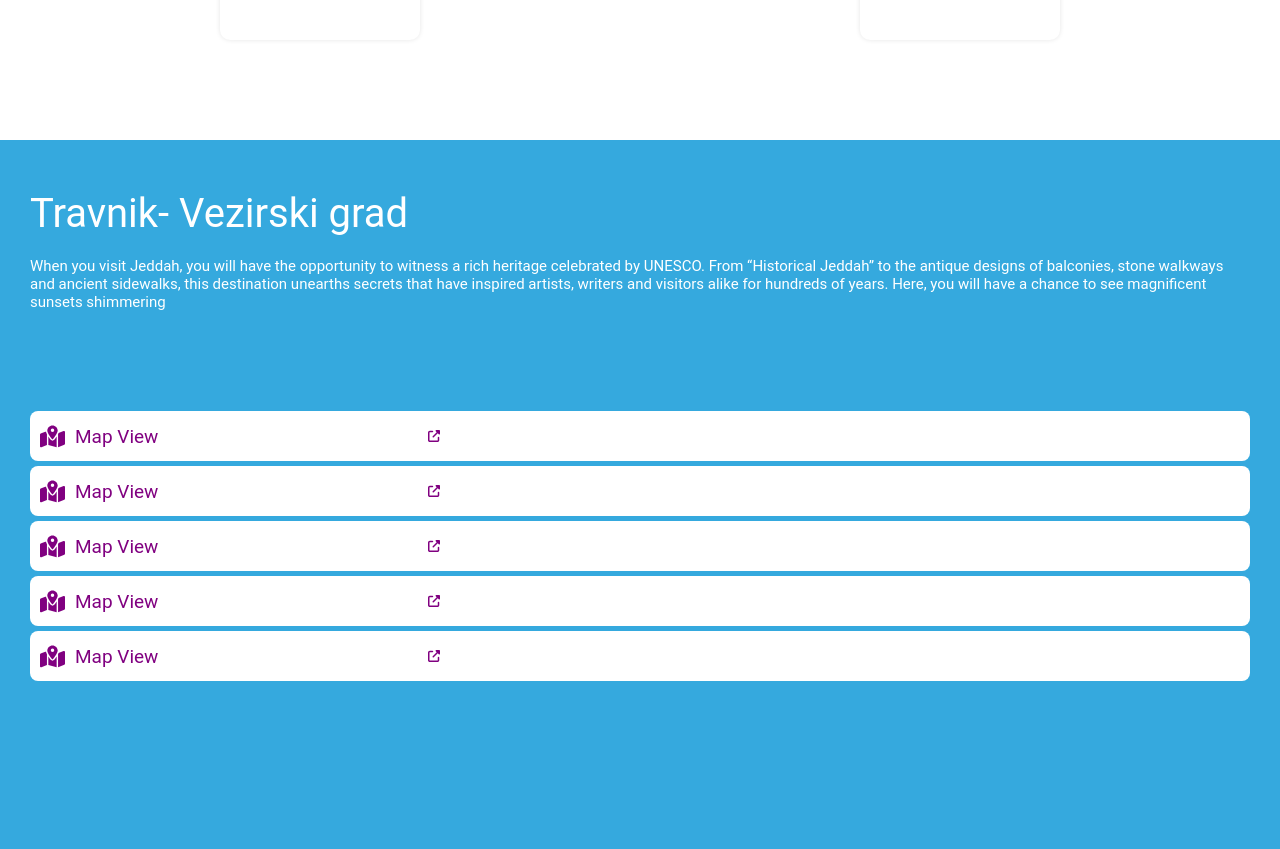
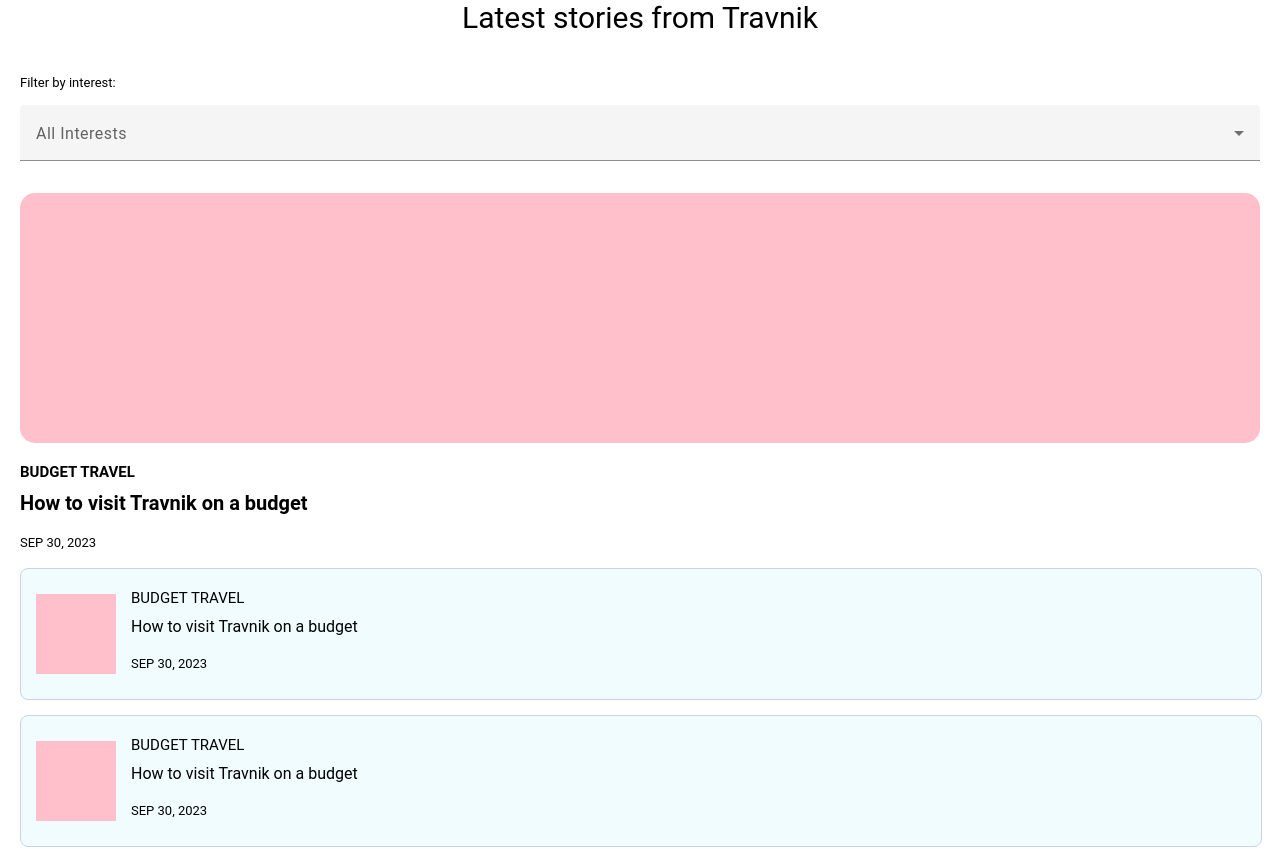
Before and after one commit to jasarevicedis/GoTravnik, an Angular app: page / in a window 1280 px wide. Shown: the part 1360-2209 px from the top of the page. Built offline with nearby package versions, Linux system fonts and the light colour scheme.

Commit message:
homepage style updates

```diff
--- /dev/null
+++ b/src/app/public/components/big-blog-shortcut/big-blog-shortcut.component.html
@@ -0,0 +1,6 @@
+<div class="blog-image-container"></div>
+<div class="blog-data">
+    <p class="blog-category">BUDGET TRAVEL</p>
+    <p class="blog-title">How to visit Travnik on a budget</p>
+    <p class="blog-date">SEP 30, 2023</p>
+</div>
--- /dev/null
+++ b/src/app/public/components/big-blog-shortcut/big-blog-shortcut.component.scss
@@ -0,0 +1,51 @@
+/*
+<div class="blog-image-container"></div>
+<div class="blog-data">
+    <p class="blog-category">BUDGET TRAVEL</p>
+    <p class="blog-title">How to visit Travnik on a budget</p>
+    <p class="blog-date">SEP 30, 2023</p>
+</div>
+*/
+:host {
+    margin-left: 20px;
+    width: 100%;
+    margin-bottom: 15px;
+    //background-color: rgb(241, 252, 255);
+    height: 360px;
+    //border-radius: 8px;
+    //border: 1px solid rgb(199, 211, 238);
+    display: flex;
+    flex-direction: column;
+    align-items: center;
+    .blog-image-container {
+        width: 100%;
+        height: 250px;
+        display: flex;
+        background-color: pink;
+        border-radius: 15px;
+        margin-left: 15px;
+        margin-right: 15px;
+    }
+    .blog-data {
+        display: flex;
+        flex-direction: column;
+        height: 110px;
+        width: 100%;
+        .blog-category {
+            margin-top: 20px;
+            font-size: 15px;
+            font-weight: bolder;
+        }
+        .blog-title {
+            font-size: 20px;
+            font-weight: bold;
+            margin-top: 10px;
+
+        }
+        .blog-date {
+            margin-top: 20px;
+            font-size: 13px;
+        }
+    }
+
+}
--- /dev/null
+++ b/src/app/public/components/blog-shortcut/blog-shortcut.component.html
@@ -0,0 +1,6 @@
+<div class="blog-image-container"></div>
+<div class="blog-data">
+    <p class="blog-category">BUDGET TRAVEL</p>
+    <p class="blog-title">How to visit Travnik on a budget</p>
+    <p class="blog-date">SEP 30, 2023</p>
+</div>
--- /dev/null
+++ b/src/app/public/components/blog-shortcut/blog-shortcut.component.scss
@@ -0,0 +1,46 @@
+/*
+<div class="blog-image-container"></div>
+<div class="blog-data">
+    <p class="blog-category">BUDGET TRAVEL</p>
+    <p class="blog-title">How to visit Travnik on a budget</p>
+    <p class="blog-date">SEP 30, 2023</p>
+</div>
+*/
+:host {
+    margin-left: 20px;
+    width: 100%;
+    margin-bottom: 15px;
+    background-color: rgb(241, 252, 255);
+    height: 130px;
+    border-radius: 8px;
+    border: 1px solid rgb(199, 211, 238);
+    display: flex;
+    align-items: center;
+    .blog-image-container {
+        width: 80px;
+        height: 80px;
+        display: flex;
+        background-color: pink;
+        margin-left: 15px;
+        margin-right: 15px;
+    }
+    .blog-data {
+        display: flex;
+        flex-direction: column;
+        height: 100%;
+        .blog-category {
+            margin-top: 20px;
+            font-size: 15px;
+        }
+        .blog-title {
+
+            margin-top: 10px;
+
+        }
+        .blog-date {
+            margin-top: 20px;
+            font-size: 13px;
+        }
+    }
+
+}
--- a/src/app/public/pages/homepage/homepage.component.html
+++ b/src/app/public/pages/homepage/homepage.component.html
@@ -34,43 +34,37 @@
         <app-homepage-shortcut [text]="'WiFi'"></app-homepage-shortcut>
         <app-homepage-shortcut [text]="'Where to eat?'"></app-homepage-shortcut>
         <app-homepage-shortcut [text]="''"></app-homepage-shortcut>
-        <app-homepage-shortcut [text]="''"></app-homepage-shortcut>
-        <app-homepage-shortcut [text]="''"></app-homepage-shortcut>
+
     </div>
 </div>
-<div class="about-section">
-    <p class="about-title">Travnik- Vezirski grad</p>
-    <p class="about-desc">
-        When you visit Jeddah, you will have the opportunity to witness a rich heritage celebrated by UNESCO. From “Historical Jeddah” to the antique designs of balconies, stone walkways and ancient sidewalks, this destination unearths secrets that have inspired artists, writers and visitors alike for hundreds of years. Here, you will have a chance to see magnificent sunsets shimmering
-    </p>
-    <div class="about-items">
-        <div class="about-link">
-            <svg xmlns="http://www.w3.org/2000/svg" height="1em" viewBox="0 0 576 512"><!--! Font Awesome Free 6.4.2 by @fontawesome - https://fontawesome.com License - https://fontawesome.com/license (Commercial License) Copyright 2023 Fonticons, Inc. --><path d="M408 120c0 54.6-73.1 151.9-105.2 192c-7.7 9.6-22 9.6-29.6 0C241.1 271.9 168 174.6 168 120C168 53.7 221.7 0 288 0s120 53.7 120 120zm8 80.4c3.5-6.9 6.7-13.8 9.6-20.6c.5-1.2 1-2.5 1.5-3.7l116-46.4C558.9 123.4 576 135 576 152V422.8c0 9.8-6 18.6-15.1 22.3L416 503V200.4zM137.6 138.3c2.4 14.1 7.2 28.3 12.8 41.5c2.9 6.8 6.1 13.7 9.6 20.6V451.8L32.9 502.7C17.1 509 0 497.4 0 480.4V209.6c0-9.8 6-18.6 15.1-22.3l122.6-49zM327.8 332c13.9-17.4 35.7-45.7 56.2-77V504.3L192 449.4V255c20.5 31.3 42.3 59.6 56.2 77c20.5 25.6 59.1 25.6 79.6 0zM288 152a40 40 0 1 0 0-80 40 40 0 1 0 0 80z"/></svg>
-            <p>Map View</p>
-            <svg xmlns="http://www.w3.org/2000/svg" height="1em" viewBox="0 0 512 512"><!--! Font Awesome Free 6.4.2 by @fontawesome - https://fontawesome.com License - https://fontawesome.com/license (Commercial License) Copyright 2023 Fonticons, Inc. --><path d="M352 0c-12.9 0-24.6 7.8-29.6 19.8s-2.2 25.7 6.9 34.9L370.7 96 201.4 265.4c-12.5 12.5-12.5 32.8 0 45.3s32.8 12.5 45.3 0L416 141.3l41.4 41.4c9.2 9.2 22.9 11.9 34.9 6.9s19.8-16.6 19.8-29.6V32c0-17.7-14.3-32-32-32H352zM80 32C35.8 32 0 67.8 0 112V432c0 44.2 35.8 80 80 80H400c44.2 0 80-35.8 80-80V320c0-17.7-14.3-32-32-32s-32 14.3-32 32V432c0 8.8-7.2 16-16 16H80c-8.8 0-16-7.2-16-16V112c0-8.8 7.2-16 16-16H192c17.7 0 32-14.3 32-32s-14.3-32-32-32H80z"/></svg>
+
+
+
+<div class="blog-section">
+    <p class="section-title">Latest stories from Travnik</p>
+    <div class="filter-blog">
+        <p>Filter by interest: </p>
+        <mat-form-field>
+            <mat-label>All Interests</mat-label>
+            <mat-select>
+                <mat-option>Sport</mat-option>
+            </mat-select>
+        </mat-form-field>
+    </div>
+        <div class="blog-container">
+            <app-big-blog-shortcut></app-big-blog-shortcut>
+            <app-blog-shortcut></app-blog-shortcut>
+            <app-blog-shortcut></app-blog-shortcut>
+            <app-blog-shortcut></app-blog-shortcut>
+            <app-blog-shortcut></app-blog-shortcut>
+
         </div>
-        <div class="about-link">
-            <svg xmlns="http://www.w3.org/2000/svg" height="1em" viewBox="0 0 576 512"><!--! Font Awesome Free 6.4.2 by @fontawesome - https://fontawesome.com License - https://fontawesome.com/license (Commercial License) Copyright 2023 Fonticons, Inc. --><path d="M408 120c0 54.6-73.1 151.9-105.2 192c-7.7 9.6-22 9.6-29.6 0C241.1 271.9 168 174.6 168 120C168 53.7 221.7 0 288 0s120 53.7 120 120zm8 80.4c3.5-6.9 6.7-13.8 9.6-20.6c.5-1.2 1-2.5 1.5-3.7l116-46.4C558.9 123.4 576 135 576 152V422.8c0 9.8-6 18.6-15.1 22.3L416 503V200.4zM137.6 138.3c2.4 14.1 7.2 28.3 12.8 41.5c2.9 6.8 6.1 13.7 9.6 20.6V451.8L32.9 502.7C17.1 509 0 497.4 0 480.4V209.6c0-9.8 6-18.6 15.1-22.3l122.6-49zM327.8 332c13.9-17.4 35.7-45.7 56.2-77V504.3L192 449.4V255c20.5 31.3 42.3 59.6 56.2 77c20.5 25.6 59.1 25.6 79.6 0zM288 152a40 40 0 1 0 0-80 40 40 0 1 0 0 80z"/></svg>
-            <p>Map View</p>
-            <svg xmlns="http://www.w3.org/2000/svg" height="1em" viewBox="0 0 512 512"><!--! Font Awesome Free 6.4.2 by @fontawesome - https://fontawesome.com License - https://fontawesome.com/license (Commercial License) Copyright 2023 Fonticons, Inc. --><path d="M352 0c-12.9 0-24.6 7.8-29.6 19.8s-2.2 25.7 6.9 34.9L370.7 96 201.4 265.4c-12.5 12.5-12.5 32.8 0 45.3s32.8 12.5 45.3 0L416 141.3l41.4 41.4c9.2 9.2 22.9 11.9 34.9 6.9s19.8-16.6 19.8-29.6V32c0-17.7-14.3-32-32-32H352zM80 32C35.8 32 0 67.8 0 112V432c0 44.2 35.8 80 80 80H400c44.2 0 80-35.8 80-80V320c0-17.7-14.3-32-32-32s-32 14.3-32 32V432c0 8.8-7.2 16-16 16H80c-8.8 0-16-7.2-16-16V112c0-8.8 7.2-16 16-16H192c17.7 0 32-14.3 32-32s-14.3-32-32-32H80z"/></svg>
-        </div>
-        <div class="about-link">
-            <svg xmlns="http://www.w3.org/2000/svg" height="1em" viewBox="0 0 576 512"><!--! Font Awesome Free 6.4.2 by @fontawesome - https://fontawesome.com License - https://fontawesome.com/license (Commercial License) Copyright 2023 Fonticons, Inc. --><path d="M408 120c0 54.6-73.1 151.9-105.2 192c-7.7 9.6-22 9.6-29.6 0C241.1 271.9 168 174.6 168 120C168 53.7 221.7 0 288 0s120 53.7 120 120zm8 80.4c3.5-6.9 6.7-13.8 9.6-20.6c.5-1.2 1-2.5 1.5-3.7l116-46.4C558.9 123.4 576 135 576 152V422.8c0 9.8-6 18.6-15.1 22.3L416 503V200.4zM137.6 138.3c2.4 14.1 7.2 28.3 12.8 41.5c2.9 6.8 6.1 13.7 9.6 20.6V451.8L32.9 502.7C17.1 509 0 497.4 0 480.4V209.6c0-9.8 6-18.6 15.1-22.3l122.6-49zM327.8 332c13.9-17.4 35.7-45.7 56.2-77V504.3L192 449.4V255c20.5 31.3 42.3 59.6 56.2 77c20.5 25.6 59.1 25.6 79.6 0zM288 152a40 40 0 1 0 0-80 40 40 0 1 0 0 80z"/></svg>
-            <p>Map View</p>
-            <svg xmlns="http://www.w3.org/2000/svg" height="1em" viewBox="0 0 512 512"><!--! Font Awesome Free 6.4.2 by @fontawesome - https://fontawesome.com License - https://fontawesome.com/license (Commercial License) Copyright 2023 Fonticons, Inc. --><path d="M352 0c-12.9 0-24.6 7.8-29.6 19.8s-2.2 25.7 6.9 34.9L370.7 96 201.4 265.4c-12.5 12.5-12.5 32.8 0 45.3s32.8 12.5 45.3 0L416 141.3l41.4 41.4c9.2 9.2 22.9 11.9 34.9 6.9s19.8-16.6 19.8-29.6V32c0-17.7-14.3-32-32-32H352zM80 32C35.8 32 0 67.8 0 112V432c0 44.2 35.8 80 80 80H400c44.2 0 80-35.8 80-80V320c0-17.7-14.3-32-32-32s-32 14.3-32 32V432c0 8.8-7.2 16-16 16H80c-8.8 0-16-7.2-16-16V112c0-8.8 7.2-16 16-16H192c17.7 0 32-14.3 32-32s-14.3-32-32-32H80z"/></svg>
-        </div>
-        <div class="about-link">
-            <svg xmlns="http://www.w3.org/2000/svg" height="1em" viewBox="0 0 576 512"><!--! Font Awesome Free 6.4.2 by @fontawesome - https://fontawesome.com License - https://fontawesome.com/license (Commercial License) Copyright 2023 Fonticons, Inc. --><path d="M408 120c0 54.6-73.1 151.9-105.2 192c-7.7 9.6-22 9.6-29.6 0C241.1 271.9 168 174.6 168 120C168 53.7 221.7 0 288 0s120 53.7 120 120zm8 80.4c3.5-6.9 6.7-13.8 9.6-20.6c.5-1.2 1-2.5 1.5-3.7l116-46.4C558.9 123.4 576 135 576 152V422.8c0 9.8-6 18.6-15.1 22.3L416 503V200.4zM137.6 138.3c2.4 14.1 7.2 28.3 12.8 41.5c2.9 6.8 6.1 13.7 9.6 20.6V451.8L32.9 502.7C17.1 509 0 497.4 0 480.4V209.6c0-9.8 6-18.6 15.1-22.3l122.6-49zM327.8 332c13.9-17.4 35.7-45.7 56.2-77V504.3L192 449.4V255c20.5 31.3 42.3 59.6 56.2 77c20.5 25.6 59.1 25.6 79.6 0zM288 152a40 40 0 1 0 0-80 40 40 0 1 0 0 80z"/></svg>
-            <p>Map View</p>
-            <svg xmlns="http://www.w3.org/2000/svg" height="1em" viewBox="0 0 512 512"><!--! Font Awesome Free 6.4.2 by @fontawesome - https://fontawesome.com License - https://fontawesome.com/license (Commercial License) Copyright 2023 Fonticons, Inc. --><path d="M352 0c-12.9 0-24.6 7.8-29.6 19.8s-2.2 25.7 6.9 34.9L370.7 96 201.4 265.4c-12.5 12.5-12.5 32.8 0 45.3s32.8 12.5 45.3 0L416 141.3l41.4 41.4c9.2 9.2 22.9 11.9 34.9 6.9s19.8-16.6 19.8-29.6V32c0-17.7-14.3-32-32-32H352zM80 32C35.8 32 0 67.8 0 112V432c0 44.2 35.8 80 80 80H400c44.2 0 80-35.8 80-80V320c0-17.7-14.3-32-32-32s-32 14.3-32 32V432c0 8.8-7.2 16-16 16H80c-8.8 0-16-7.2-16-16V112c0-8.8 7.2-16 16-16H192c17.7 0 32-14.3 32-32s-14.3-32-32-32H80z"/></svg>
-        </div>
-        <div class="about-link">
-            <svg xmlns="http://www.w3.org/2000/svg" height="1em" viewBox="0 0 576 512"><!--! Font Awesome Free 6.4.2 by @fontawesome - https://fontawesome.com License - https://fontawesome.com/license (Commercial License) Copyright 2023 Fonticons, Inc. --><path d="M408 120c0 54.6-73.1 151.9-105.2 192c-7.7 9.6-22 9.6-29.6 0C241.1 271.9 168 174.6 168 120C168 53.7 221.7 0 288 0s120 53.7 120 120zm8 80.4c3.5-6.9 6.7-13.8 9.6-20.6c.5-1.2 1-2.5 1.5-3.7l116-46.4C558.9 123.4 576 135 576 152V422.8c0 9.8-6 18.6-15.1 22.3L416 503V200.4zM137.6 138.3c2.4 14.1 7.2 28.3 12.8 41.5c2.9 6.8 6.1 13.7 9.6 20.6V451.8L32.9 502.7C17.1 509 0 497.4 0 480.4V209.6c0-9.8 6-18.6 15.1-22.3l122.6-49zM327.8 332c13.9-17.4 35.7-45.7 56.2-77V504.3L192 449.4V255c20.5 31.3 42.3 59.6 56.2 77c20.5 25.6 59.1 25.6 79.6 0zM288 152a40 40 0 1 0 0-80 40 40 0 1 0 0 80z"/></svg>
-            <p>Map View</p>
-            <svg xmlns="http://www.w3.org/2000/svg" height="1em" viewBox="0 0 512 512"><!--! Font Awesome Free 6.4.2 by @fontawesome - https://fontawesome.com License - https://fontawesome.com/license (Commercial License) Copyright 2023 Fonticons, Inc. --><path d="M352 0c-12.9 0-24.6 7.8-29.6 19.8s-2.2 25.7 6.9 34.9L370.7 96 201.4 265.4c-12.5 12.5-12.5 32.8 0 45.3s32.8 12.5 45.3 0L416 141.3l41.4 41.4c9.2 9.2 22.9 11.9 34.9 6.9s19.8-16.6 19.8-29.6V32c0-17.7-14.3-32-32-32H352zM80 32C35.8 32 0 67.8 0 112V432c0 44.2 35.8 80 80 80H400c44.2 0 80-35.8 80-80V320c0-17.7-14.3-32-32-32s-32 14.3-32 32V432c0 8.8-7.2 16-16 16H80c-8.8 0-16-7.2-16-16V112c0-8.8 7.2-16 16-16H192c17.7 0 32-14.3 32-32s-14.3-32-32-32H80z"/></svg>
-        </div>
-    </div>
+        <button class="more-blogs">Read more articles</button>
+
 </div>
+
+
+
 <div class="events-section">
     <p class="events-title">UPCOMING EVENTS</p>
     <div class="time-nav">
@@ -124,6 +118,39 @@
 
     </div>
 </div>
+<div class="about-section">
+    <p class="about-title">Travnik- Vezirski grad</p>
+    <p class="about-desc">
+        When you visit Jeddah, you will have the opportunity to witness a rich heritage celebrated by UNESCO. From “Historical Jeddah” to the antique designs of balconies, stone walkways and ancient sidewalks, this destination unearths secrets that have inspired artists, writers and visitors alike for hundreds of years. Here, you will have a chance to see magnificent sunsets shimmering
+    </p>
+    <div class="about-items">
+        <div class="about-link">
+            <svg xmlns="http://www.w3.org/2000/svg" height="1em" viewBox="0 0 576 512"><!--! Font Awesome Free 6.4.2 by @fontawesome - https://fontawesome.com License - https://fontawesome.com/license (Commercial License) Copyright 2023 Fonticons, Inc. --><path d="M408 120c0 54.6-73.1 151.9-105.2 192c-7.7 9.6-22 9.6-29.6 0C241.1 271.9 168 174.6 168 120C168 53.7 221.7 0 288 0s120 53.7 120 120zm8 80.4c3.5-6.9 6.7-13.8 9.6-20.6c.5-1.2 1-2.5 1.5-3.7l116-46.4C558.9 123.4 576 135 576 152V422.8c0 9.8-6 18.6-15.1 22.3L416 503V200.4zM137.6 138.3c2.4 14.1 7.2 28.3 12.8 41.5c2.9 6.8 6.1 13.7 9.6 20.6V451.8L32.9 502.7C17.1 509 0 497.4 0 480.4V209.6c0-9.8 6-18.6 15.1-22.3l122.6-49zM327.8 332c13.9-17.4 35.7-45.7 56.2-77V504.3L192 449.4V255c20.5 31.3 42.3 59.6 56.2 77c20.5 25.6 59.1 25.6 79.6 0zM288 152a40 40 0 1 0 0-80 40 40 0 1 0 0 80z"/></svg>
+            <p>Map View</p>
+            <svg xmlns="http://www.w3.org/2000/svg" height="1em" viewBox="0 0 512 512"><!--! Font Awesome Free 6.4.2 by @fontawesome - https://fontawesome.com License - https://fontawesome.com/license (Commercial License) Copyright 2023 Fonticons, Inc. --><path d="M352 0c-12.9 0-24.6 7.8-29.6 19.8s-2.2 25.7 6.9 34.9L370.7 96 201.4 265.4c-12.5 12.5-12.5 32.8 0 45.3s32.8 12.5 45.3 0L416 141.3l41.4 41.4c9.2 9.2 22.9 11.9 34.9 6.9s19.8-16.6 19.8-29.6V32c0-17.7-14.3-32-32-32H352zM80 32C35.8 32 0 67.8 0 112V432c0 44.2 35.8 80 80 80H400c44.2 0 80-35.8 80-80V320c0-17.7-14.3-32-32-32s-32 14.3-32 32V432c0 8.8-7.2 16-16 16H80c-8.8 0-16-7.2-16-16V112c0-8.8 7.2-16 16-16H192c17.7 0 32-14.3 32-32s-14.3-32-32-32H80z"/></svg>
+        </div>
+        <div class="about-link">
+            <svg xmlns="http://www.w3.org/2000/svg" height="1em" viewBox="0 0 576 512"><!--! Font Awesome Free 6.4.2 by @fontawesome - https://fontawesome.com License - https://fontawesome.com/license (Commercial License) Copyright 2023 Fonticons, Inc. --><path d="M408 120c0 54.6-73.1 151.9-105.2 192c-7.7 9.6-22 9.6-29.6 0C241.1 271.9 168 174.6 168 120C168 53.7 221.7 0 288 0s120 53.7 120 120zm8 80.4c3.5-6.9 6.7-13.8 9.6-20.6c.5-1.2 1-2.5 1.5-3.7l116-46.4C558.9 123.4 576 135 576 152V422.8c0 9.8-6 18.6-15.1 22.3L416 503V200.4zM137.6 138.3c2.4 14.1 7.2 28.3 12.8 41.5c2.9 6.8 6.1 13.7 9.6 20.6V451.8L32.9 502.7C17.1 509 0 497.4 0 480.4V209.6c0-9.8 6-18.6 15.1-22.3l122.6-49zM327.8 332c13.9-17.4 35.7-45.7 56.2-77V504.3L192 449.4V255c20.5 31.3 42.3 59.6 56.2 77c20.5 25.6 59.1 25.6 79.6 0zM288 152a40 40 0 1 0 0-80 40 40 0 1 0 0 80z"/></svg>
+            <p>Map View</p>
+            <svg xmlns="http://www.w3.org/2000/svg" height="1em" viewBox="0 0 512 512"><!--! Font Awesome Free 6.4.2 by @fontawesome - https://fontawesome.com License - https://fontawesome.com/license (Commercial License) Copyright 2023 Fonticons, Inc. --><path d="M352 0c-12.9 0-24.6 7.8-29.6 19.8s-2.2 25.7 6.9 34.9L370.7 96 201.4 265.4c-12.5 12.5-12.5 32.8 0 45.3s32.8 12.5 45.3 0L416 141.3l41.4 41.4c9.2 9.2 22.9 11.9 34.9 6.9s19.8-16.6 19.8-29.6V32c0-17.7-14.3-32-32-32H352zM80 32C35.8 32 0 67.8 0 112V432c0 44.2 35.8 80 80 80H400c44.2 0 80-35.8 80-80V320c0-17.7-14.3-32-32-32s-32 14.3-32 32V432c0 8.8-7.2 16-16 16H80c-8.8 0-16-7.2-16-16V112c0-8.8 7.2-16 16-16H192c17.7 0 32-14.3 32-32s-14.3-32-32-32H80z"/></svg>
+        </div>
+        <div class="about-link">
+            <svg xmlns="http://www.w3.org/2000/svg" height="1em" viewBox="0 0 576 512"><!--! Font Awesome Free 6.4.2 by @fontawesome - https://fontawesome.com License - https://fontawesome.com/license (Commercial License) Copyright 2023 Fonticons, Inc. --><path d="M408 120c0 54.6-73.1 151.9-105.2 192c-7.7 9.6-22 9.6-29.6 0C241.1 271.9 168 174.6 168 120C168 53.7 221.7 0 288 0s120 53.7 120 120zm8 80.4c3.5-6.9 6.7-13.8 9.6-20.6c.5-1.2 1-2.5 1.5-3.7l116-46.4C558.9 123.4 576 135 576 152V422.8c0 9.8-6 18.6-15.1 22.3L416 503V200.4zM137.6 138.3c2.4 14.1 7.2 28.3 12.8 41.5c2.9 6.8 6.1 13.7 9.6 20.6V451.8L32.9 502.7C17.1 509 0 497.4 0 480.4V209.6c0-9.8 6-18.6 15.1-22.3l122.6-49zM327.8 332c13.9-17.4 35.7-45.7 56.2-77V504.3L192 449.4V255c20.5 31.3 42.3 59.6 56.2 77c20.5 25.6 59.1 25.6 79.6 0zM288 152a40 40 0 1 0 0-80 40 40 0 1 0 0 80z"/></svg>
+            <p>Map View</p>
+            <svg xmlns="http://www.w3.org/2000/svg" height="1em" viewBox="0 0 512 512"><!--! Font Awesome Free 6.4.2 by @fontawesome - https://fontawesome.com License - https://fontawesome.com/license (Commercial License) Copyright 2023 Fonticons, Inc. --><path d="M352 0c-12.9 0-24.6 7.8-29.6 19.8s-2.2 25.7 6.9 34.9L370.7 96 201.4 265.4c-12.5 12.5-12.5 32.8 0 45.3s32.8 12.5 45.3 0L416 141.3l41.4 41.4c9.2 9.2 22.9 11.9 34.9 6.9s19.8-16.6 19.8-29.6V32c0-17.7-14.3-32-32-32H352zM80 32C35.8 32 0 67.8 0 112V432c0 44.2 35.8 80 80 80H400c44.2 0 80-35.8 80-80V320c0-17.7-14.3-32-32-32s-32 14.3-32 32V432c0 8.8-7.2 16-16 16H80c-8.8 0-16-7.2-16-16V112c0-8.8 7.2-16 16-16H192c17.7 0 32-14.3 32-32s-14.3-32-32-32H80z"/></svg>
+        </div>
+        <div class="about-link">
+            <svg xmlns="http://www.w3.org/2000/svg" height="1em" viewBox="0 0 576 512"><!--! Font Awesome Free 6.4.2 by @fontawesome - https://fontawesome.com License - https://fontawesome.com/license (Commercial License) Copyright 2023 Fonticons, Inc. --><path d="M408 120c0 54.6-73.1 151.9-105.2 192c-7.7 9.6-22 9.6-29.6 0C241.1 271.9 168 174.6 168 120C168 53.7 221.7 0 288 0s120 53.7 120 120zm8 80.4c3.5-6.9 6.7-13.8 9.6-20.6c.5-1.2 1-2.5 1.5-3.7l116-46.4C558.9 123.4 576 135 576 152V422.8c0 9.8-6 18.6-15.1 22.3L416 503V200.4zM137.6 138.3c2.4 14.1 7.2 28.3 12.8 41.5c2.9 6.8 6.1 13.7 9.6 20.6V451.8L32.9 502.7C17.1 509 0 497.4 0 480.4V209.6c0-9.8 6-18.6 15.1-22.3l122.6-49zM327.8 332c13.9-17.4 35.7-45.7 56.2-77V504.3L192 449.4V255c20.5 31.3 42.3 59.6 56.2 77c20.5 25.6 59.1 25.6 79.6 0zM288 152a40 40 0 1 0 0-80 40 40 0 1 0 0 80z"/></svg>
+            <p>Map View</p>
+            <svg xmlns="http://www.w3.org/2000/svg" height="1em" viewBox="0 0 512 512"><!--! Font Awesome Free 6.4.2 by @fontawesome - https://fontawesome.com License - https://fontawesome.com/license (Commercial License) Copyright 2023 Fonticons, Inc. --><path d="M352 0c-12.9 0-24.6 7.8-29.6 19.8s-2.2 25.7 6.9 34.9L370.7 96 201.4 265.4c-12.5 12.5-12.5 32.8 0 45.3s32.8 12.5 45.3 0L416 141.3l41.4 41.4c9.2 9.2 22.9 11.9 34.9 6.9s19.8-16.6 19.8-29.6V32c0-17.7-14.3-32-32-32H352zM80 32C35.8 32 0 67.8 0 112V432c0 44.2 35.8 80 80 80H400c44.2 0 80-35.8 80-80V320c0-17.7-14.3-32-32-32s-32 14.3-32 32V432c0 8.8-7.2 16-16 16H80c-8.8 0-16-7.2-16-16V112c0-8.8 7.2-16 16-16H192c17.7 0 32-14.3 32-32s-14.3-32-32-32H80z"/></svg>
+        </div>
+        <div class="about-link">
+            <svg xmlns="http://www.w3.org/2000/svg" height="1em" viewBox="0 0 576 512"><!--! Font Awesome Free 6.4.2 by @fontawesome - https://fontawesome.com License - https://fontawesome.com/license (Commercial License) Copyright 2023 Fonticons, Inc. --><path d="M408 120c0 54.6-73.1 151.9-105.2 192c-7.7 9.6-22 9.6-29.6 0C241.1 271.9 168 174.6 168 120C168 53.7 221.7 0 288 0s120 53.7 120 120zm8 80.4c3.5-6.9 6.7-13.8 9.6-20.6c.5-1.2 1-2.5 1.5-3.7l116-46.4C558.9 123.4 576 135 576 152V422.8c0 9.8-6 18.6-15.1 22.3L416 503V200.4zM137.6 138.3c2.4 14.1 7.2 28.3 12.8 41.5c2.9 6.8 6.1 13.7 9.6 20.6V451.8L32.9 502.7C17.1 509 0 497.4 0 480.4V209.6c0-9.8 6-18.6 15.1-22.3l122.6-49zM327.8 332c13.9-17.4 35.7-45.7 56.2-77V504.3L192 449.4V255c20.5 31.3 42.3 59.6 56.2 77c20.5 25.6 59.1 25.6 79.6 0zM288 152a40 40 0 1 0 0-80 40 40 0 1 0 0 80z"/></svg>
+            <p>Map View</p>
+            <svg xmlns="http://www.w3.org/2000/svg" height="1em" viewBox="0 0 512 512"><!--! Font Awesome Free 6.4.2 by @fontawesome - https://fontawesome.com License - https://fontawesome.com/license (Commercial License) Copyright 2023 Fonticons, Inc. --><path d="M352 0c-12.9 0-24.6 7.8-29.6 19.8s-2.2 25.7 6.9 34.9L370.7 96 201.4 265.4c-12.5 12.5-12.5 32.8 0 45.3s32.8 12.5 45.3 0L416 141.3l41.4 41.4c9.2 9.2 22.9 11.9 34.9 6.9s19.8-16.6 19.8-29.6V32c0-17.7-14.3-32-32-32H352zM80 32C35.8 32 0 67.8 0 112V432c0 44.2 35.8 80 80 80H400c44.2 0 80-35.8 80-80V320c0-17.7-14.3-32-32-32s-32 14.3-32 32V432c0 8.8-7.2 16-16 16H80c-8.8 0-16-7.2-16-16V112c0-8.8 7.2-16 16-16H192c17.7 0 32-14.3 32-32s-14.3-32-32-32H80z"/></svg>
+        </div>
+    </div>
+</div>
 <div class="newsletter-section">
 
 </div>
--- a/src/app/public/pages/homepage/homepage.component.scss
+++ b/src/app/public/pages/homepage/homepage.component.scss
@@ -124,12 +124,52 @@
         background-size: 143%;*/
 
     }
+    .blog-section {
+        display: flex;
+        flex-direction: column;
+        //align-items: center;
+        width: 100%;
+        .section-title {
+            font-size: 30px;
+            align-self: center;
+        }
+        .filter-blog {
+            margin-top: 40px;
+            display: flex;
+            flex-direction: column;
+            width: calc(100% - 40px);
+            margin-left: 20px;
+            p {
+                font-size: 13px;
+            }
+            mat-form-field {
+                margin-top: 15px;
+            }
+        }
+        .blog-container {
+            margin-top: 10px;
+            display: flex;
+            flex-direction: column;
+            width: calc(100% - 40px);
+
+
+        }
+
+        .more-blogs {
+            width: calc(100% - 40px);
+            align-self: center;
+            height: 40px;
+            border-radius: 15px;
+            border: 1px solid grey;
+            background: transparent;
+        }
+    }
     .info-section {
         width: 100%;
         min-height: 100vh;
         display: flex;
         background-color: rgb(255, 255, 255);
-        display: flex;
+
         flex-direction: column;
         align-items: center;
         word-wrap: break-word;
@@ -255,6 +295,9 @@
                 margin-top: 30px;
             }
             .img-container {
+                background: url("https://bosnainfo.ba/wp-content/uploads/2022/08/vlasic-galica.jpg");
+                background-size: cover;
+                background-position: -180px;
                 margin-top: 10px;
                 background-color: lightcyan;
                 width: 400px;
--- a/src/app/public/public.module.ts
+++ b/src/app/public/public.module.ts
@@ -35,6 +35,8 @@
 import {MatPaginatorModule} from '@angular/material/paginator';
 import { AccommodationFilterComponent } from './filters/accommodation-filter/accommodation-filter.component';
 import { FoodFilterComponent } from './filters/food-filter/food-filter.component';
+import { BlogShortcutComponent } from './components/blog-shortcut/blog-shortcut.component';
+import { BigBlogShortcutComponent } from './components/big-blog-shortcut/big-blog-shortcut.component';
 
 
 
@@ -62,6 +64,8 @@
     AttractionDetailsComponent,
     AccommodationFilterComponent,
     FoodFilterComponent,
+    BlogShortcutComponent,
+    BigBlogShortcutComponent,
 
     //WeatherpageComponent,
 
```
Also changed, not shown: src/app/public/components/big-blog-shortcut/big-blog-shortcut.component.ts (added, +10 -0 lines), src/app/public/components/blog-shortcut/blog-shortcut.component.ts (added, +10 -0 lines), 2 other files (tests, documents, lock files or other folders).
